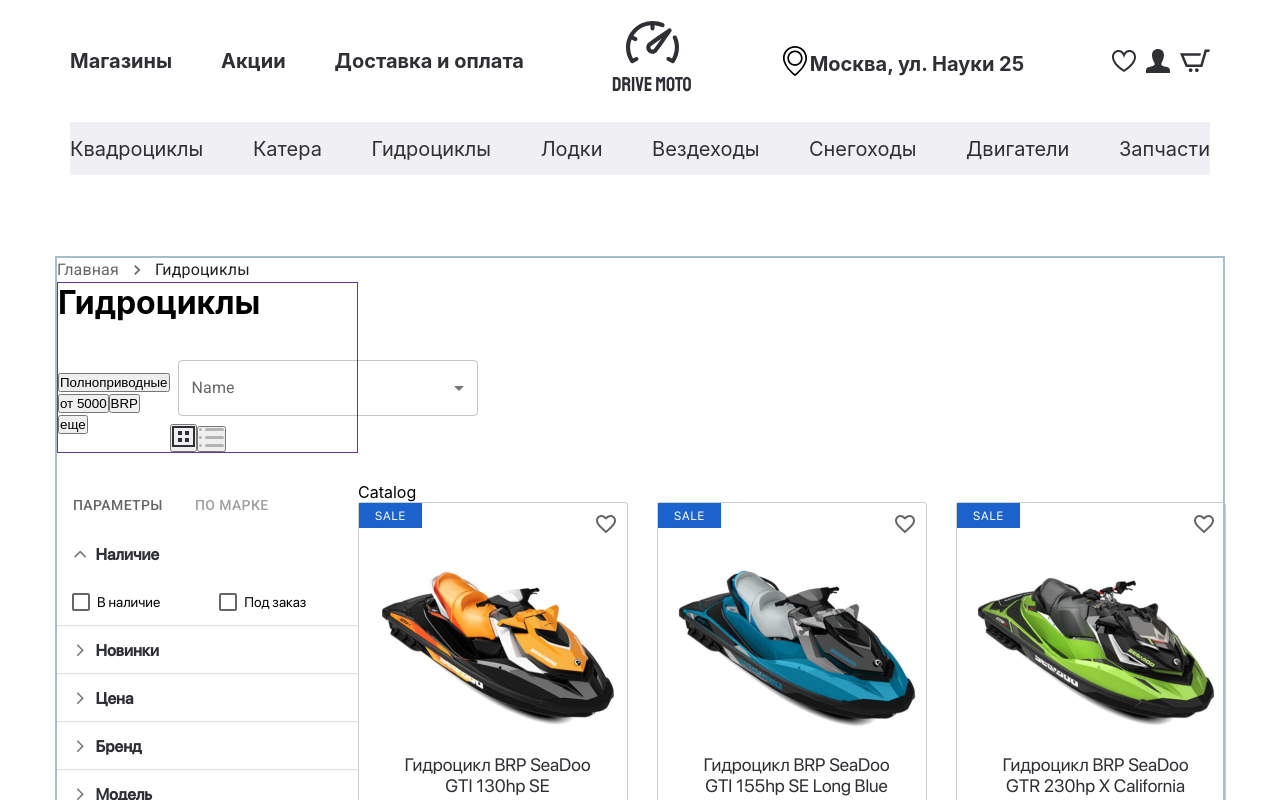
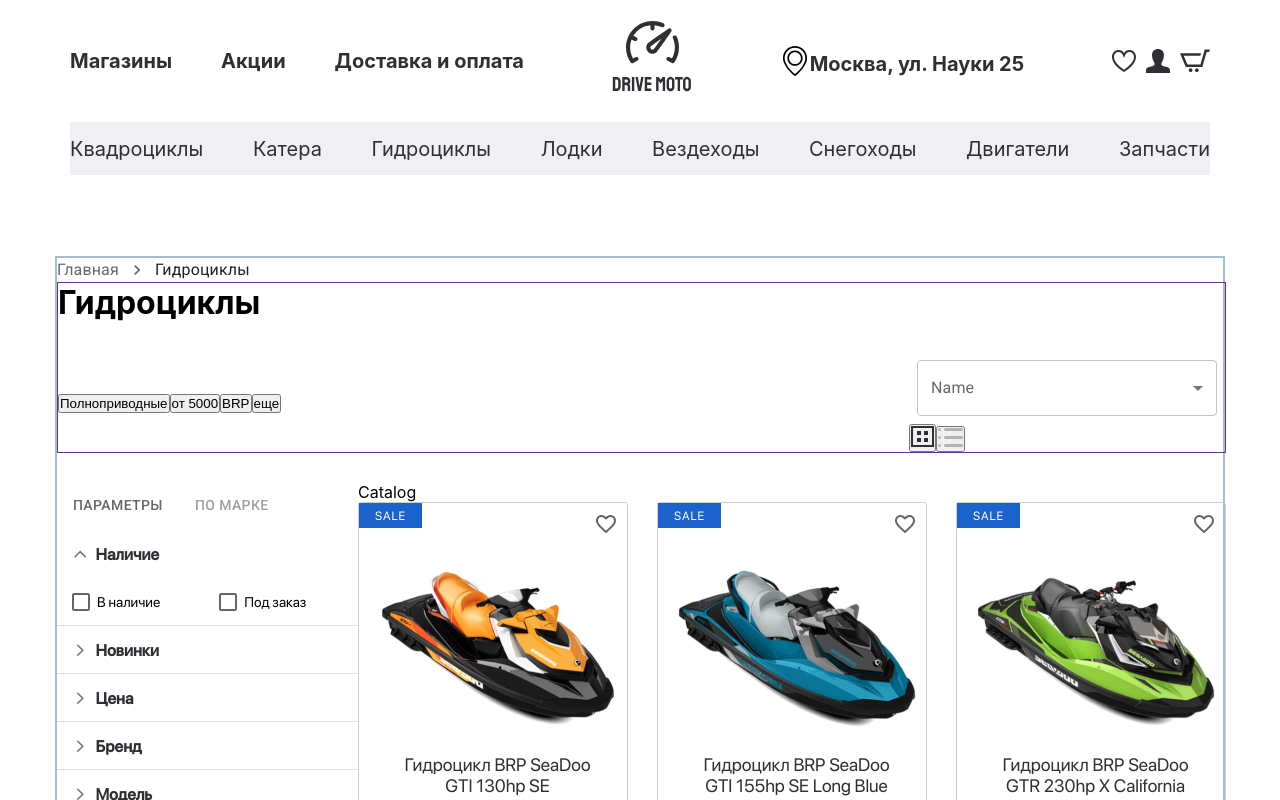
Before and after one commit to ladudasha/Group-shops, a React (Create React App) app: page / in a window 1280 px wide. Shown: the top 800 px of the page. Built offline with nearby package versions, Linux system fonts and the light colour scheme.

Commit message:
new grid structure filtertop and brend chack  new style commit

```diff
--- a/src/components/catalog/Catalog.jsx
+++ b/src/components/catalog/Catalog.jsx
@@ -99,8 +99,10 @@
             <div className={s.container}>
             <BasicBreadcrumbs/>
                 <div className={s.catalogContent}>
+                    <div className={s.topTitle}>
+                        <CatalogTop/>
+                    </div>
 
-            <CatalogTop/>
 
                     {/* <div className={s.catalogTop}>
 
--- a/src/components/catalog/Catalog.module.scss
+++ b/src/components/catalog/Catalog.module.scss
@@ -12,7 +12,7 @@
     grid-template-areas: 'title title' 'sidebar catalog' 'sidebar pagination';
 }
 
-.catalogTop {
+.topTitle {
     grid-area: title;
 }
 
--- a/src/components/filter-block/FilterBlock.module.scss
+++ b/src/components/filter-block/FilterBlock.module.scss
@@ -20,6 +20,11 @@
 
 .brendWrap {
     display: flex;
+    flex-wrap: wrap;
+}
+
+.schoice{
+    min-width: 21%;
 }
 
 .modelChois {
```
